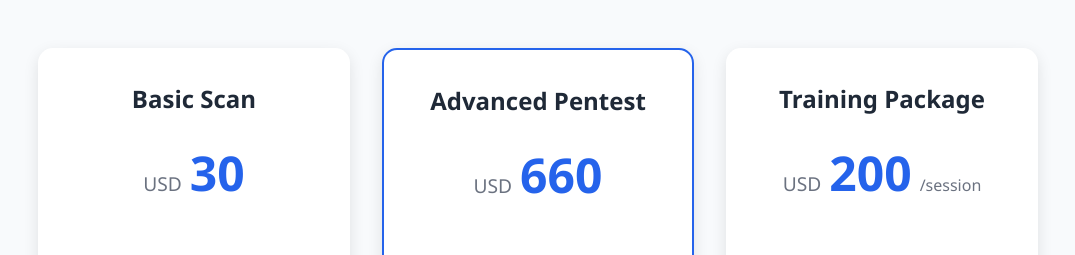
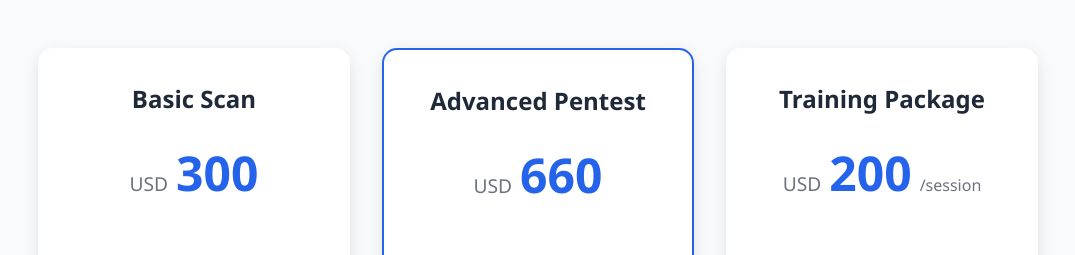
Before and after one commit to jiebra/Allsafe, a website: page index.html in a window 1280 px wide. Shown: the part 2643-2898 px from the top of the page, without its empty margins (102-1177 px from the left). Drawn offline with Linux system fonts and the light colour scheme.

Commit message:
changed price amount

```diff
--- a/index.html
+++ b/index.html
@@ -172,7 +172,8 @@
                     <div class="pricing-header">
                         <h3>Basic Scan</h3>
                         <div class="price">
-                            <span class="currency">USD</span>                            <span class="amount">30</span>
+                            <span class="currency">USD</span>
+                            <span class="amount">300</span>
                         </div>
                     </div>
                     <ul class="pricing-features">
```
